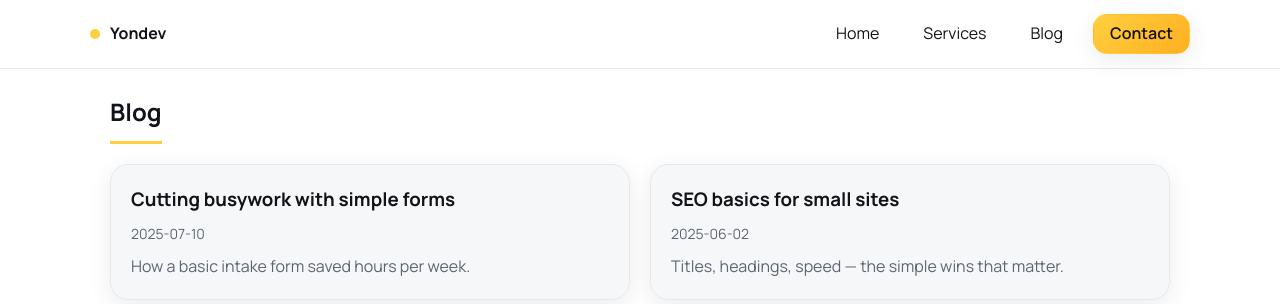
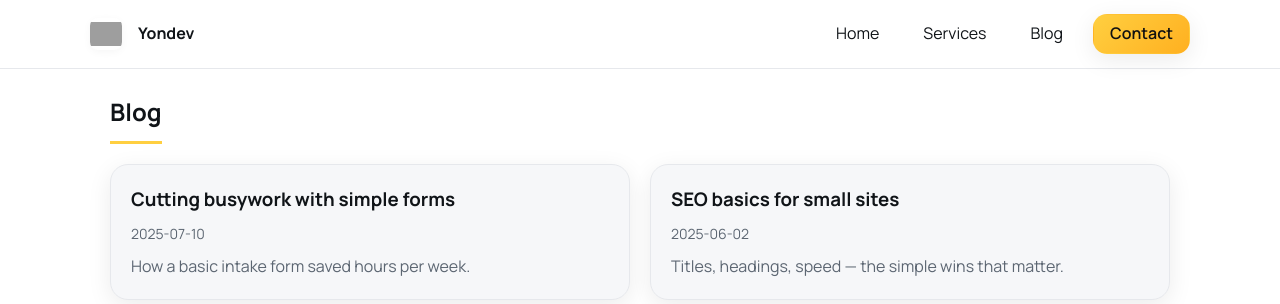
Before and after one commit to BuffSage/Yondev01, a PHP site: page /blog.html in a window 1280 px wide. Shown: the top 304 px of the page. Run offline with PHP 8.4, Linux system fonts and the light colour scheme; grey boxes are pictures that could not be loaded.

Commit message:
Update favicons for all platforms and replace header logo

```diff
--- a/blog.html
+++ b/blog.html
@@ -4,7 +4,16 @@
   <meta charset="UTF-8" />
   <meta name="viewport" content="width=device-width, initial-scale=1" />
   <title>Yondev — Blog</title>
-  <link rel="icon" href="src/assets/images/favicon.ico" type="image/x-icon" />
+  <!-- Favicons for all platforms -->
+  <link rel="apple-touch-icon" sizes="180x180" href="/yondev.com/src/assets/images/favicon/apple-touch-icon.png">
+  <link rel="icon" type="image/png" sizes="32x32" href="/yondev.com/src/assets/images/favicon/favicon-32x32.png">
+  <link rel="icon" type="image/png" sizes="16x16" href="/yondev.com/src/assets/images/favicon/favicon-16x16.png">
+  <link rel="manifest" href="/yondev.com/src/assets/images/favicon/site.webmanifest">
+  <link rel="mask-icon" href="/yondev.com/src/assets/images/favicon/safari-pinned-tab.svg" color="#ffcf40">
+  <link rel="shortcut icon" href="/yondev.com/src/assets/images/favicon/favicon.ico">
+  <meta name="msapplication-TileColor" content="#ffcf40">
+  <meta name="msapplication-config" content="/yondev.com/src/assets/images/favicon/browserconfig.xml">
+  <meta name="theme-color" content="#ffcf40">
   <meta name="color-scheme" content="light" />
   <meta name="theme-color" content="#ffffff" />
 
--- a/src/assets/css/style.css
+++ b/src/assets/css/style.css
@@ -68,13 +68,18 @@ img{max-width:100%;display:block}
   display:flex;
   align-items:center;
   gap:10px;
-  font-weight:700
+  font-weight:700;
 }
-.brand .dot{
-  width:10px;
-  height:10px;
-  border-radius:50%;
-  background:var(--accent)
+.brand-logo {
+  width: 32px;
+  height: 32px;
+  max-width: 40px;
+  max-height: 40px;
+  object-fit: contain;
+  margin-right: 6px;
+  border-radius: 8px;
+  background: #fff;
+  box-shadow: 0 2px 8px rgba(0,0,0,0.04);
 }
 .nav ul{
   display:flex;
--- a/src/js/common.js
+++ b/src/js/common.js
@@ -1,9 +1,11 @@
 export function mountFrame(content, active = "home"){
+
   document.body.innerHTML = `
 <header class="site-header">
   <nav class="container nav">
     <a href="index.html" class="brand" aria-label="Go to homepage">
-      <span class="dot"></span> Yondev
+      <img src="/yondev.com/src/assets/images/YonDevLogo01.png" alt="Yondev Logo" class="brand-logo" width="36" height="36" style="display:inline-block;vertical-align:middle;max-width:40px;max-height:40px;object-fit:contain;" />
+      Yondev
     </a>
     <ul>
       <li><a href="index.html" ${active==="home"?"aria-current='page'":""}>Home</a></li>
```
Also changed, not shown: contact.html (+10 -1 lines), impressum.html (+10 -1 lines), index.html (+10 -1 lines), services.html (+10 -1 lines).
